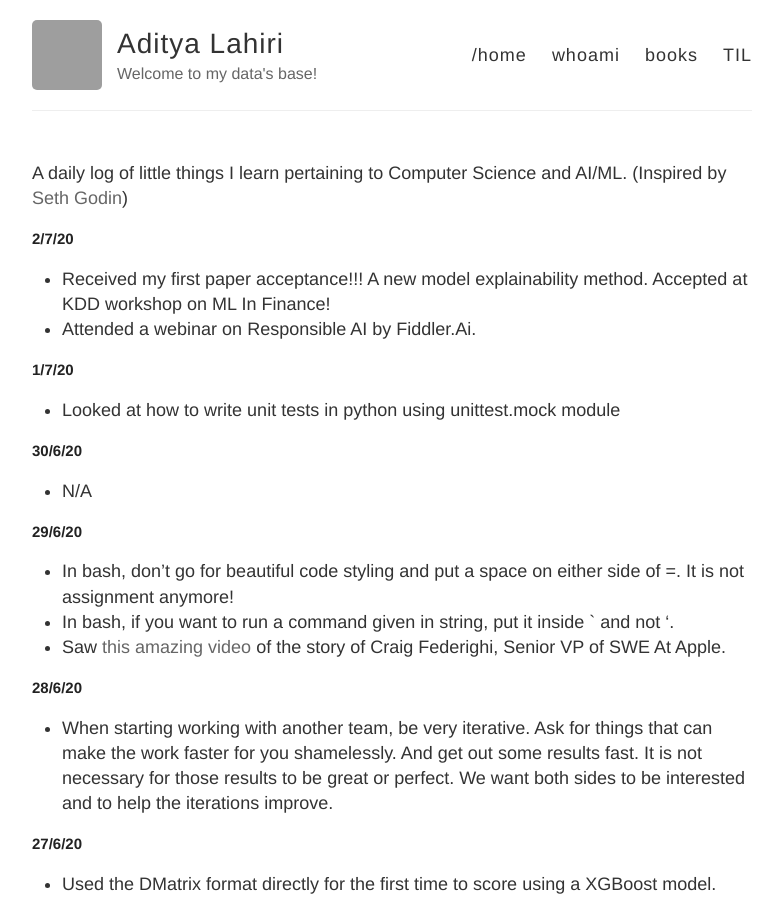
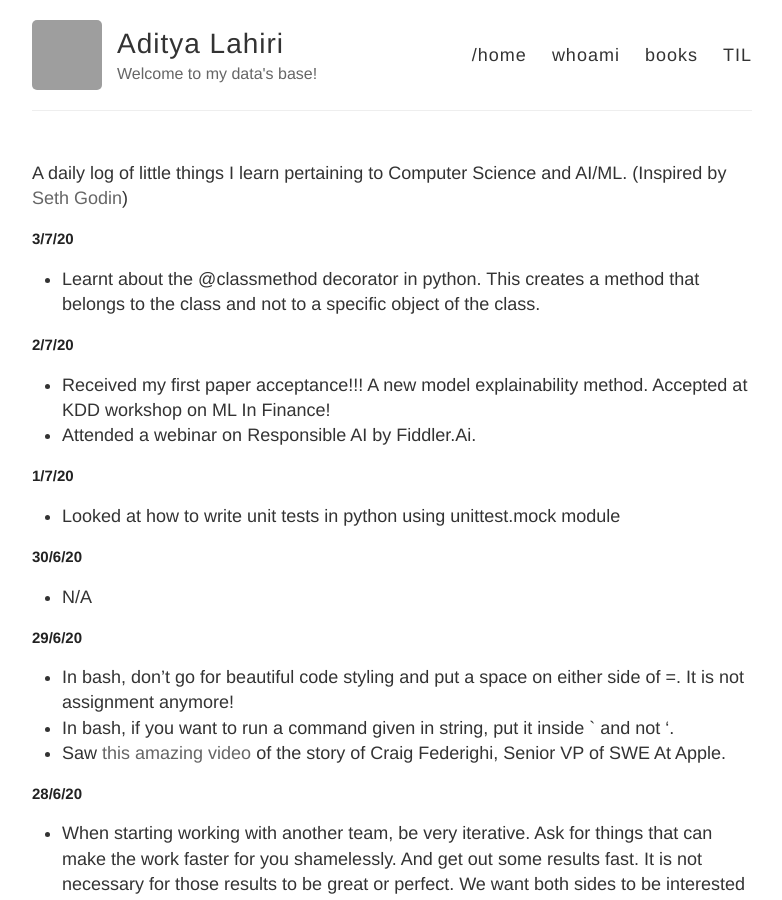
Before and after one commit to adityalahiri/adityalahiri.github.io, a Jekyll site: the page built from TIL.md, in a window 1280 px wide and 900 px high. Shown: the whole window, without its empty margins (248-1030 px from the left). Built offline with Jekyll 4.4.1, drawn with Linux system fonts in a browser that asks for light colours; our own code applies the rules of GitHub Pages for plain Markdown files; grey boxes are pictures that could not be loaded.

Commit message:
Update for 3/7

```diff
--- a/TIL.md
+++ b/TIL.md
@@ -1,5 +1,9 @@
 A daily log of little things I learn pertaining to Computer Science and AI/ML.
 (Inspired by [Seth Godin](https://seths.blog/))
+
+## 3/7/20
+
+* Learnt about the @classmethod decorator in python. This creates a method that belongs to the class and not to a specific object of the class.
 
 ## 2/7/20
 
```
